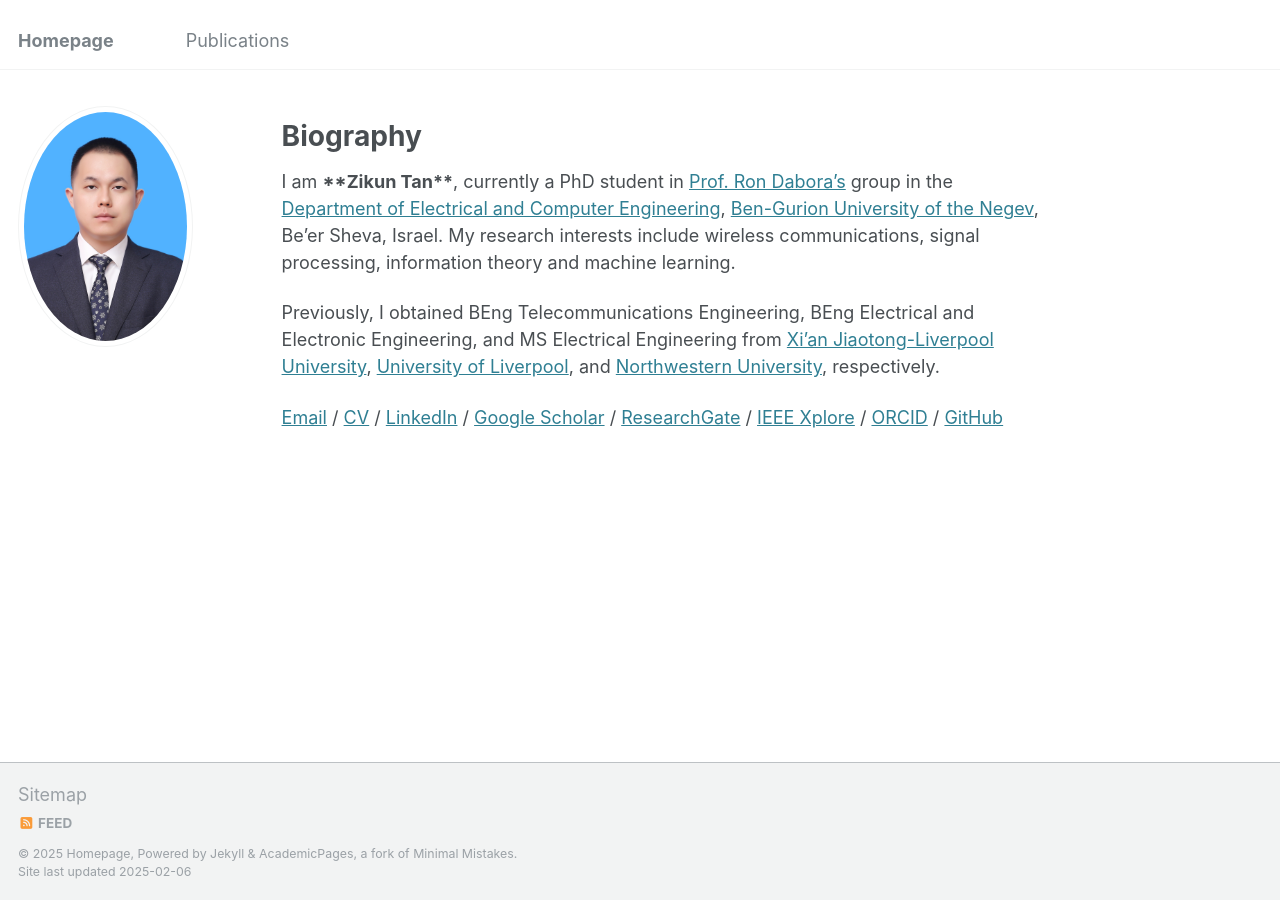
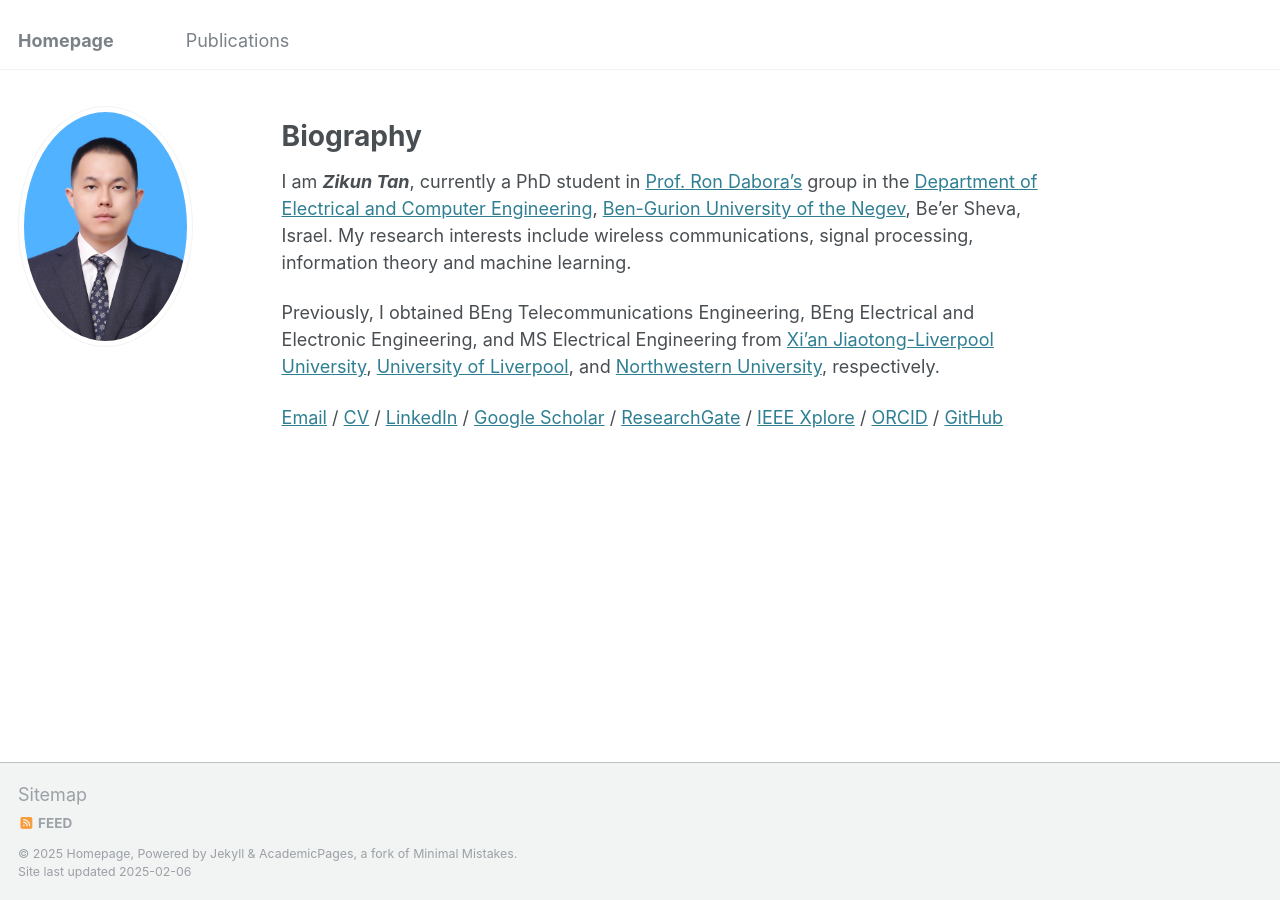
Before and after one commit to ZikunTan/zikuntan.github.io, a Jekyll site: the page built from _pages/about.md, in a window 1280 px wide. Built offline with Jekyll 4.4.1, drawn with Linux system fonts in a browser that asks for light colours.

```diff
--- a/_pages/about.md
+++ b/_pages/about.md
@@ -7,7 +7,7 @@ redirect_from:
   - /about.html
 ---
 <h1>Biography</h1>
-I am __**Zikun Tan**__, currently a PhD student in [Prof. Ron Dabora's](https://www.ee.bgu.ac.il/~daborona/) group in the [Department of Electrical and Computer Engineering](https://in.bgu.ac.il/en/engn/ece/Pages/default.aspx), [Ben-Gurion University of the Negev](https://www.bgu.ac.il/en/), Be'er Sheva, Israel. My research interests include wireless communications, signal processing, information theory and machine learning.
+I am ***Zikun Tan***, currently a PhD student in [Prof. Ron Dabora's](https://www.ee.bgu.ac.il/~daborona/) group in the [Department of Electrical and Computer Engineering](https://in.bgu.ac.il/en/engn/ece/Pages/default.aspx), [Ben-Gurion University of the Negev](https://www.bgu.ac.il/en/), Be'er Sheva, Israel. My research interests include wireless communications, signal processing, information theory and machine learning.
 
 Previously, I obtained BEng Telecommunications Engineering, BEng Electrical and Electronic Engineering, and MS Electrical Engineering from [Xi'an Jiaotong-Liverpool University](https://www.xjtlu.edu.cn/en), [University of Liverpool](https://www.liverpool.ac.uk/), and [Northwestern University](https://www.northwestern.edu/), respectively.
 
```
